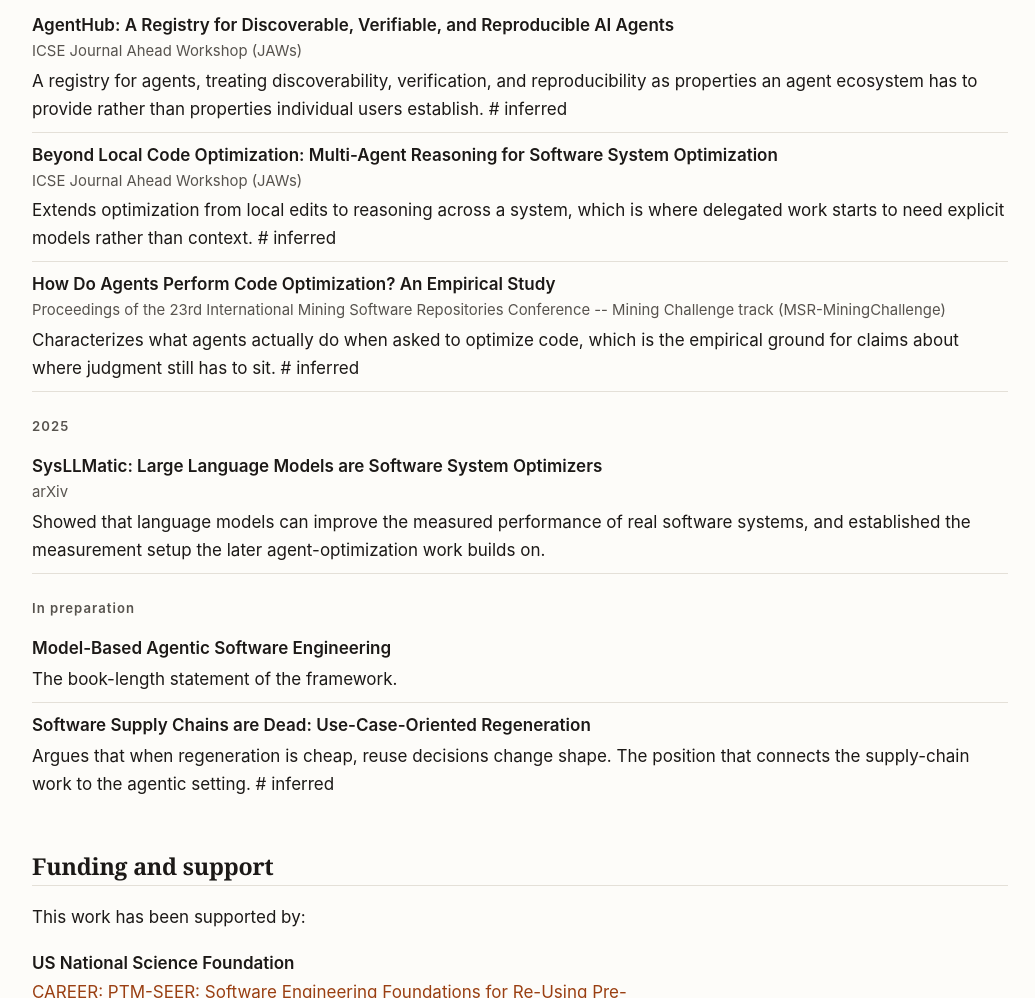
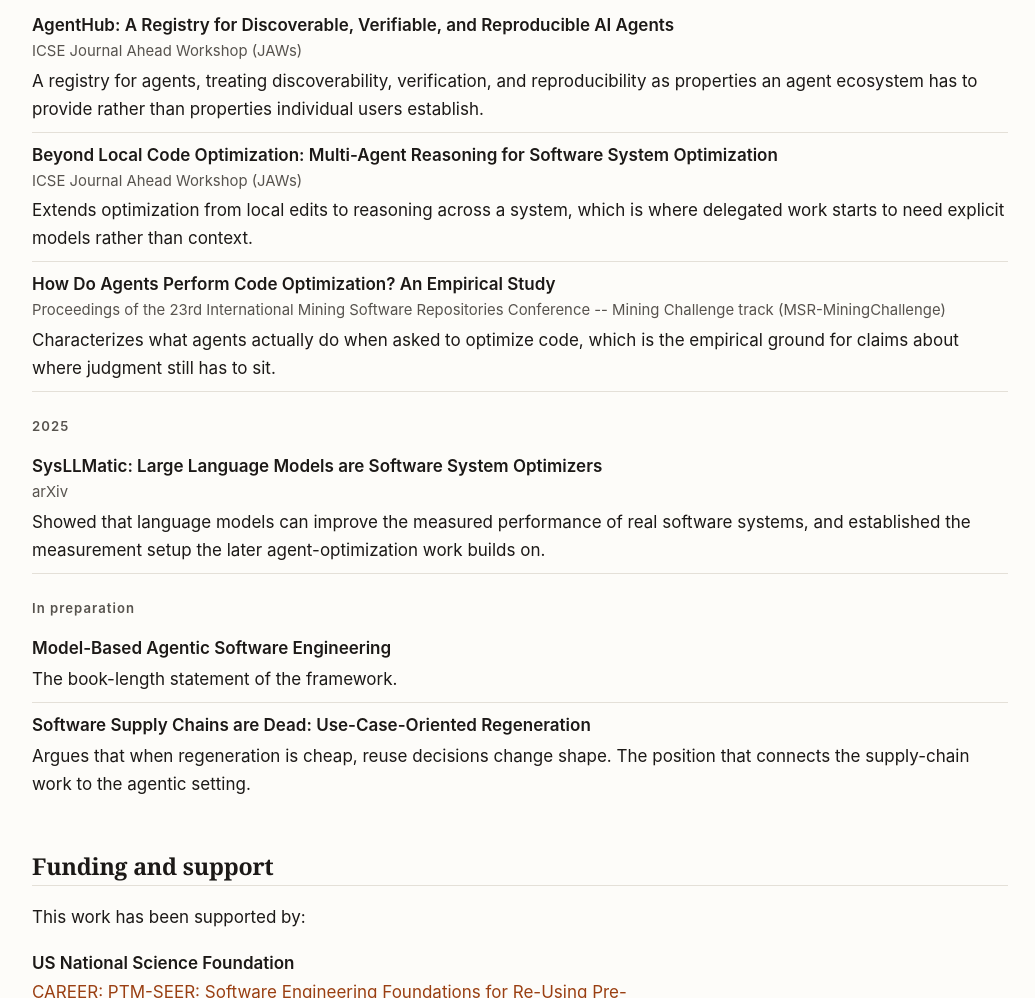
Before and after one commit to davisjam/mage, a plain HTML site: page index.html in a window 1280 px wide. Shown: the part 1675-2673 px from the top of the page, without its empty margins (120-1155 px from the left). Drawn offline with Linux system fonts and the light colour scheme.

Commit message:
Remove authoring markers that leaked into published notes

```diff
--- a/index.html
+++ b/index.html
@@ -42,17 +42,17 @@
 <div class="e">
 <div class="ti">AgentHub: A Registry for Discoverable, Verifiable, and Reproducible AI Agents</div>
 <div class="vn">ICSE Journal Ahead Workshop (JAWs)</div>
-<div class="note">A registry for agents, treating discoverability, verification, and reproducibility as properties an agent ecosystem has to provide rather than properties individual users establish. # inferred</div>
+<div class="note">A registry for agents, treating discoverability, verification, and reproducibility as properties an agent ecosystem has to provide rather than properties individual users establish.</div>
 </div>
 <div class="e">
 <div class="ti">Beyond Local Code Optimization: Multi-Agent Reasoning for Software System Optimization</div>
 <div class="vn">ICSE Journal Ahead Workshop (JAWs)</div>
-<div class="note">Extends optimization from local edits to reasoning across a system, which is where delegated work starts to need explicit models rather than context. # inferred</div>
+<div class="note">Extends optimization from local edits to reasoning across a system, which is where delegated work starts to need explicit models rather than context.</div>
 </div>
 <div class="e">
 <div class="ti">How Do Agents Perform Code Optimization? An Empirical Study</div>
 <div class="vn">Proceedings of the 23rd International Mining Software Repositories Conference -- Mining Challenge track (MSR-MiningChallenge)</div>
-<div class="note">Characterizes what agents actually do when asked to optimize code, which is the empirical ground for claims about where judgment still has to sit. # inferred</div>
+<div class="note">Characterizes what agents actually do when asked to optimize code, which is the empirical ground for claims about where judgment still has to sit.</div>
 </div>
 <div class="yr">2025</div>
 <div class="e">
@@ -67,7 +67,7 @@
 </div>
 <div class="e">
 <div class="ti">Software Supply Chains are Dead: Use-Case-Oriented Regeneration</div>
-<div class="note">Argues that when regeneration is cheap, reuse decisions change shape. The position that connects the supply-chain work to the agentic setting. # inferred</div>
+<div class="note">Argues that when regeneration is cheap, reuse decisions change shape. The position that connects the supply-chain work to the agentic setting.</div>
 </div>
 </div>
 <h2 id="support">Funding and support</h2>
```
